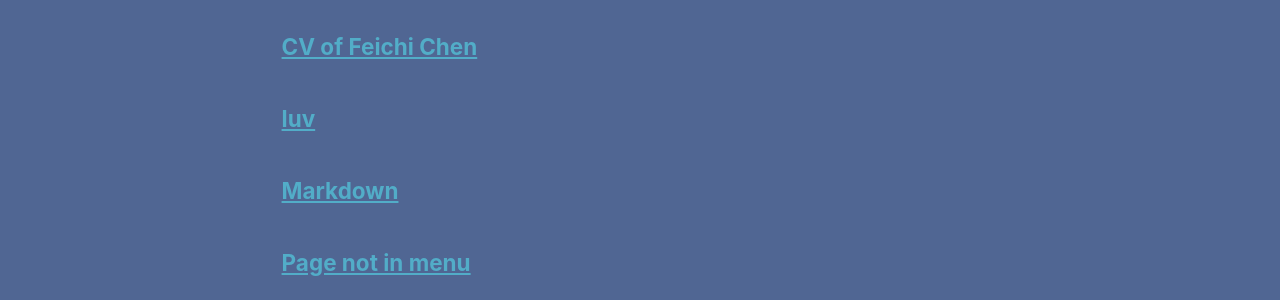
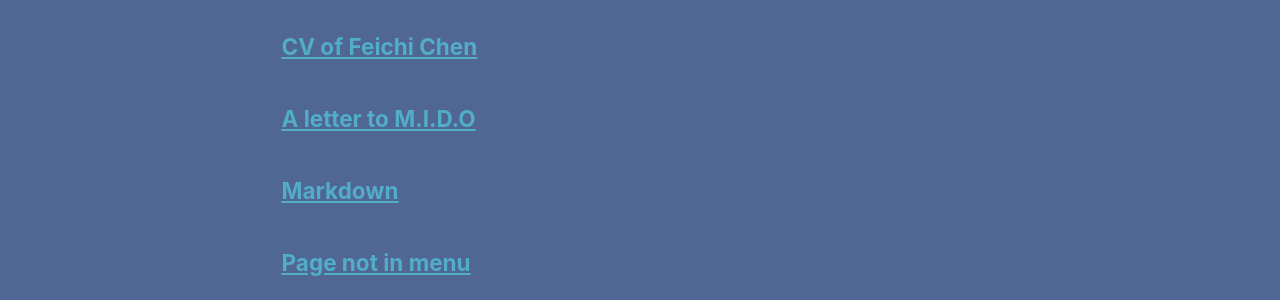
Before and after one commit to neverbiasu/acdemicpage, a Jekyll site: the page built from _pages/page-archive.html, in a window 1280 px wide. Shown: the part 662-962 px from the top of the page. Built offline with Jekyll 4.4.1, drawn with Linux system fonts in a browser that asks for light colours.

Commit message:
changeLuv

```diff
--- a/_pages/luv.html
+++ b/_pages/luv.html
@@ -1,6 +1,6 @@
 ---
 layout: archive
-title: "luv"
+title: "A letter to M.I.D.O"
 permalink: /luv/
 author_profile: false
 ---
@@ -78,9 +78,9 @@ author_profile: false
 </head>
 <body>
     <!-- 欢迎页面 -->
-    <div id="welcome" class="welcome-page page" style="display: flex;">
+    <div id="welcome" class="welcome-page page"></div>
         <h1>Hello, 一帆</h1>
-        <button class="start-button">点这里打开</button>
+        <button class="start-button" id="start-button">点这里打开</button>
     </div>
 
     <!-- 时间轴展示页面 -->
```
